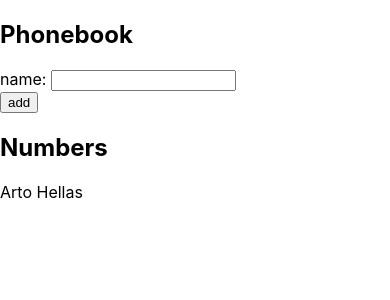
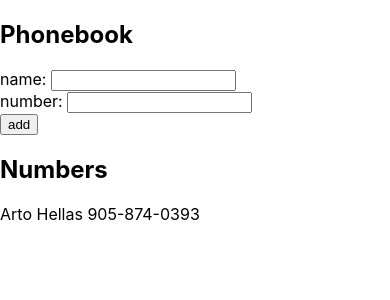
Before and after one commit to hamzabasrai/fullstack2020, a React (Create React App) app in the folder part2/phonebook/: page / in a window 390 px wide. Shown: the top 300 px of the page. Built offline with nearby package versions, Linux system fonts and the light colour scheme.

Commit message:
2.8 Added numbers to phonebook

```diff
--- a/part2/phonebook/src/App.js
+++ b/part2/phonebook/src/App.js
@@ -1,8 +1,11 @@
 import React, { useState } from "react";
 
 const App = () => {
-  const [persons, setPersons] = useState([{ name: "Arto Hellas" }]);
+  const [persons, setPersons] = useState([
+    { name: "Arto Hellas", number: "905-874-0393" },
+  ]);
   const [newName, setNewName] = useState("");
+  const [newNumber, setNewNumber] = useState("");
 
   const addPerson = (event) => {
     event.preventDefault();
@@ -10,13 +13,18 @@
       alert(`${newName} is already in the phonebook`);
       return;
     }
-    const newPerson = { name: newName };
+    const newPerson = { name: newName, number: newNumber };
     setPersons(persons.concat(newPerson));
     setNewName("");
+    setNewNumber("");
   };
 
-  const handleChange = (event) => {
+  const handleNameChange = (event) => {
     setNewName(event.target.value);
+  };
+
+  const handleNumberChange = (event) => {
+    setNewNumber(event.target.value);
   };
 
   return (
@@ -24,7 +32,10 @@
       <h2>Phonebook</h2>
       <form onSubmit={addPerson}>
         <div>
-          name: <input value={newName} onChange={handleChange} />
+          name: <input value={newName} onChange={handleNameChange} />
+        </div>
+        <div>
+          number: <input value={newNumber} onChange={handleNumberChange} />
         </div>
         <div>
           <button type="submit">add</button>
@@ -32,7 +43,9 @@
       </form>
       <h2>Numbers</h2>
       {persons.map((person) => (
-        <p key={person.name}>{person.name}</p>
+        <p key={person.name}>
+          {person.name} {person.number}
+        </p>
       ))}
     </div>
   );
```
